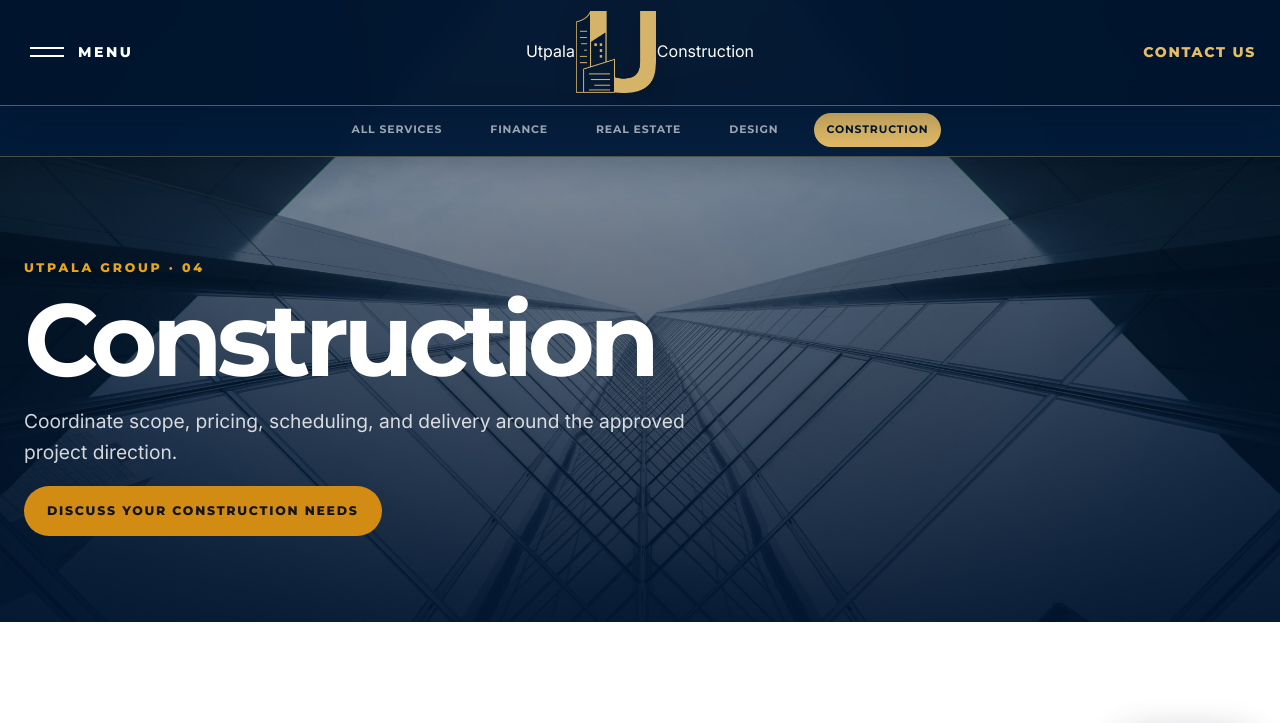
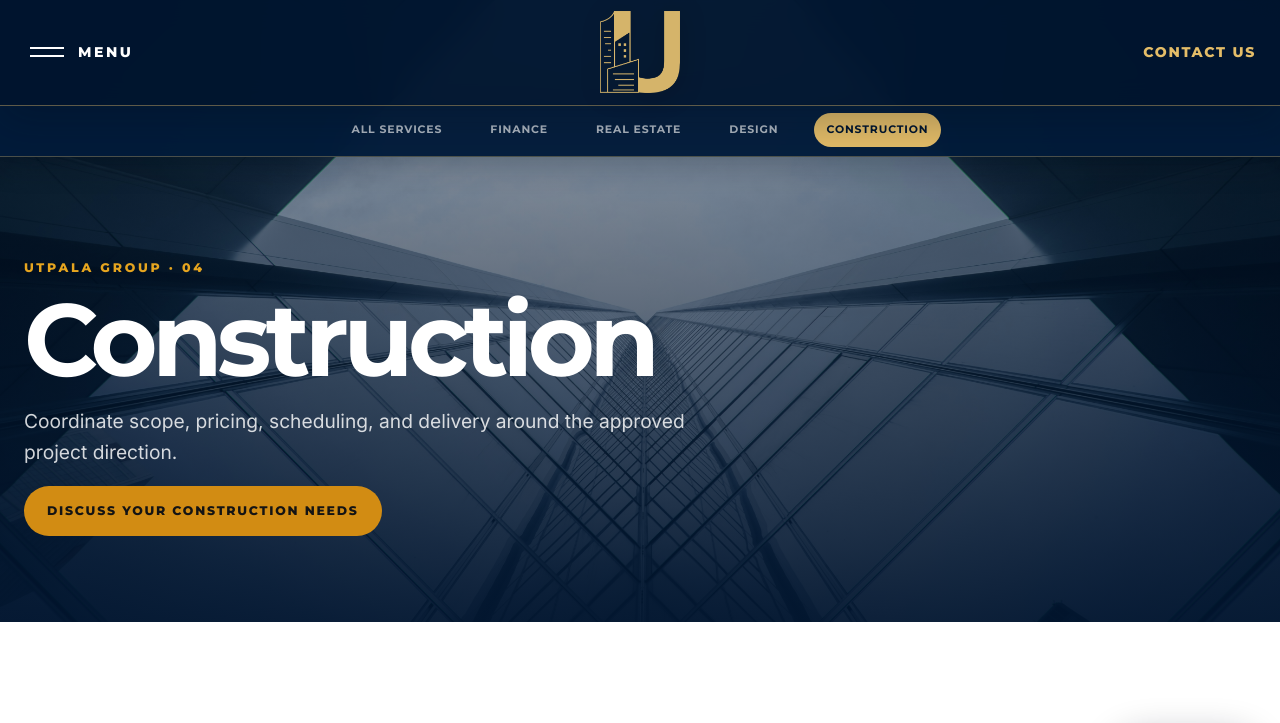
Before and after one commit to Acatwalker88/utpala-group-review, a website: page construction/index.html in a window 1280 px wide. Shown: the top 723 px of the page. Drawn offline with Linux system fonts and the light colour scheme.

Commit message:
Round 3: simplify construction header

```diff
--- a/construction/index.html
+++ b/construction/index.html
@@ -18,7 +18,7 @@
     <header class="site-header is-scrolled" data-header="true">
       <div class="header-bar">
         <button class="menu-toggle" type="button" aria-label="Open navigation menu" aria-controls="compact-menu" aria-expanded="false"><span class="menu-toggle__mark" aria-hidden="true"></span><span>Menu</span></button>
-        <a class="logo-link brand-lockup" href="../" aria-label="Utpala Construction home"><span class="brand-lockup__word">Utpala</span><img src="../assets/images/utpala-logo-official.png" alt="" width="82" height="82" /><span class="brand-lockup__word">Construction</span></a>
+        <a class="logo-link" href="../" aria-label="Utpala Group home"><img src="../assets/images/utpala-logo-official.png" alt="Utpala Group official logo" width="82" height="82" /></a>
         <div class="header-actions"><a class="header-actions__link" href="../#consultation">Contact Us</a></div>
       </div>
       <div class="compact-menu" id="compact-menu" aria-hidden="true" inert>
```
